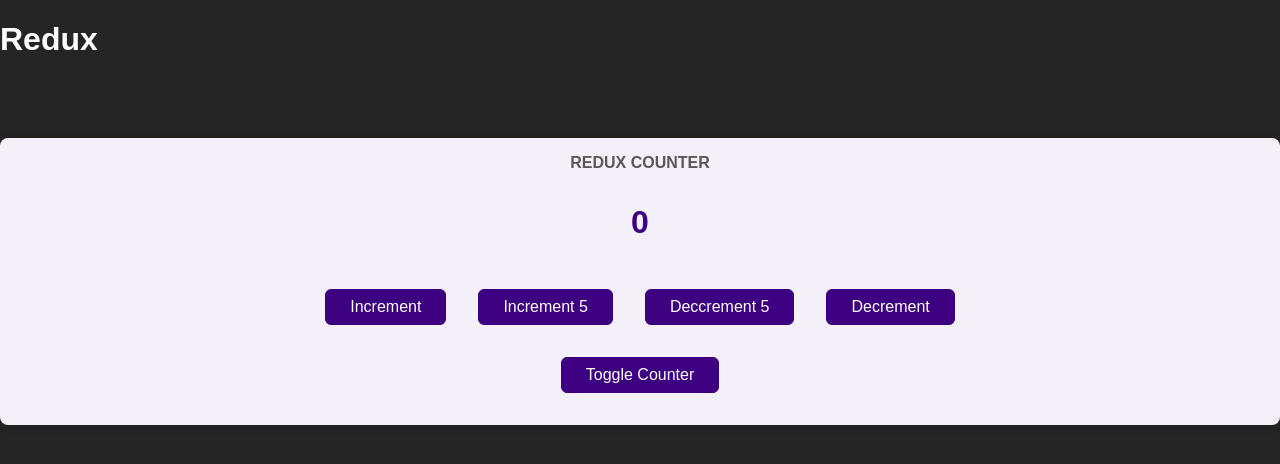
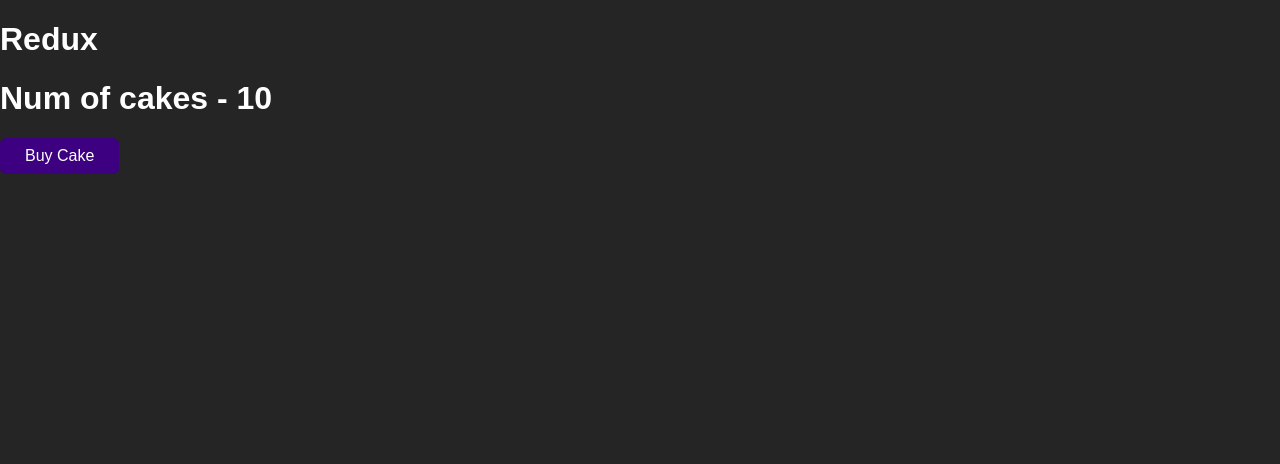
Before and after one commit to SyedSibtainRazvi/redux-basics, a React (Create React App) app: page / in a window 1280 px wide. Shown: the top 464 px of the page. Built offline with nearby package versions, Linux system fonts and the light colour scheme.

Commit message:
Doc: redux sync

```diff
--- a/package.json
+++ b/package.json
@@ -11,6 +11,7 @@
     "react-redux": "^8.0.2",
     "react-scripts": "5.0.1",
     "redux": "^4.2.0",
+    "redux-thunk": "^2.4.1",
     "web-vitals": "^2.1.4"
   },
   "scripts": {
--- a/src/App.jsx
+++ b/src/App.jsx
@@ -1,11 +1,13 @@
 import React from 'react'
-import Counter from './components/Counter';
+import CakeHook from './components/CakeHook'
+// import Counter from './components/Counter';
 
 const App = () => {
   return (
     <>
     <h1>Redux</h1>
-    <Counter />
+    {/* <Counter /> */}
+    <CakeHook />
     </>
   )
 }
--- /dev/null
+++ b/src/Redux/cake/cakeActions.js
@@ -0,0 +1,8 @@
+import { BUY_CAKE } from "./cakeTypes";
+
+export const buyCake = (number = 1) => {
+    return {
+        type: BUY_CAKE,
+        payload: number
+    }
+}
--- /dev/null
+++ b/src/Redux/cake/cakeReducer.js
@@ -0,0 +1,20 @@
+import {BUY_CAKE} from './cakeTypes'
+
+const initialState = {
+    numOfCakes : 10
+}
+
+// Reducer
+
+const cakeReducer = (state = initialState, action) => {
+    switch(action.type){
+        case BUY_CAKE:
+            return{
+                ...state,
+                numOfCakes : state.numOfCakes - action.payload
+            }
+            default: return state
+    }
+}
+
+export default cakeReducer;
--- /dev/null
+++ b/src/Redux/cake/cakeTypes.js
@@ -0,0 +1 @@
+export const BUY_CAKE = 'BUY_CAKE';
--- /dev/null
+++ b/src/Redux/index.js
@@ -0,0 +1 @@
+export { buyCake } from './cake/cakeActions'
--- /dev/null
+++ b/src/Redux/rootReducer.js
@@ -0,0 +1,8 @@
+import { combineReducers } from "redux";
+import cakeReducer from "./cake/cakeReducer";
+
+const rootReducer = combineReducers({
+    cake: cakeReducer
+})
+
+export default rootReducer
--- /dev/null
+++ b/src/Redux/store.js
@@ -0,0 +1,11 @@
+import { createStore, applyMiddleware } from "redux";
+import rootReducer from "./rootReducer";
+import thunk from 'redux-thunk'
+
+
+
+const store = createStore(
+    rootReducer,
+    applyMiddleware(thunk))
+
+export default store
--- /dev/null
+++ b/src/components/CakeHook.jsx
@@ -0,0 +1,16 @@
+import React from 'react'
+import { useSelector, useDispatch } from 'react-redux/es/exports'
+import { buyCake } from '../Redux'
+
+const CakeHook = () => {
+    const numOfCakes = useSelector( state => state.cake.numOfCakes)
+    const dispatch = useDispatch()
+  return (
+    <div>
+        <h1>Num of cakes - {numOfCakes}</h1>
+        <button onClick={() => dispatch(buyCake())}>Buy Cake</button>
+    </div>
+  )
+}
+
+export default CakeHook
--- a/src/index.js
+++ b/src/index.js
@@ -1,7 +1,7 @@
 import React from 'react';
 import ReactDOM from 'react-dom/client';
 import { Provider } from 'react-redux';
-import store from './store/index';
+import store  from './Redux/store'
 
 import './index.css';
 import App from './App';
--- a/src/store/index.js
+++ /dev/null
@@ -1,36 +0,0 @@
-import { createStore } from 'redux';
-
-
-const counterReducer = (state = {counter: 0}, action) => {
-    if (action.type === 'increment') {
-        return {
-            counter: state.counter + 1
-        };
-    }
-
-    if (action.type === 'decrement') {
-        return {
-            counter: state.counter - 1
-        };
-    }
-
-    if (action.type === 'increase') {
-        return {
-            counter: state.counter + action.amount
-        }
-    }
-
-    if (action.type === 'decrease'){
-        return{
-            counter: state.counter - action.amount
-        }
-    }
-
-    return state;
-
-};
-
-
-const store = createStore(counterReducer);
-
-export default store;
```
Also changed, not shown: 1 other file (tests, documents, lock files or other folders).
